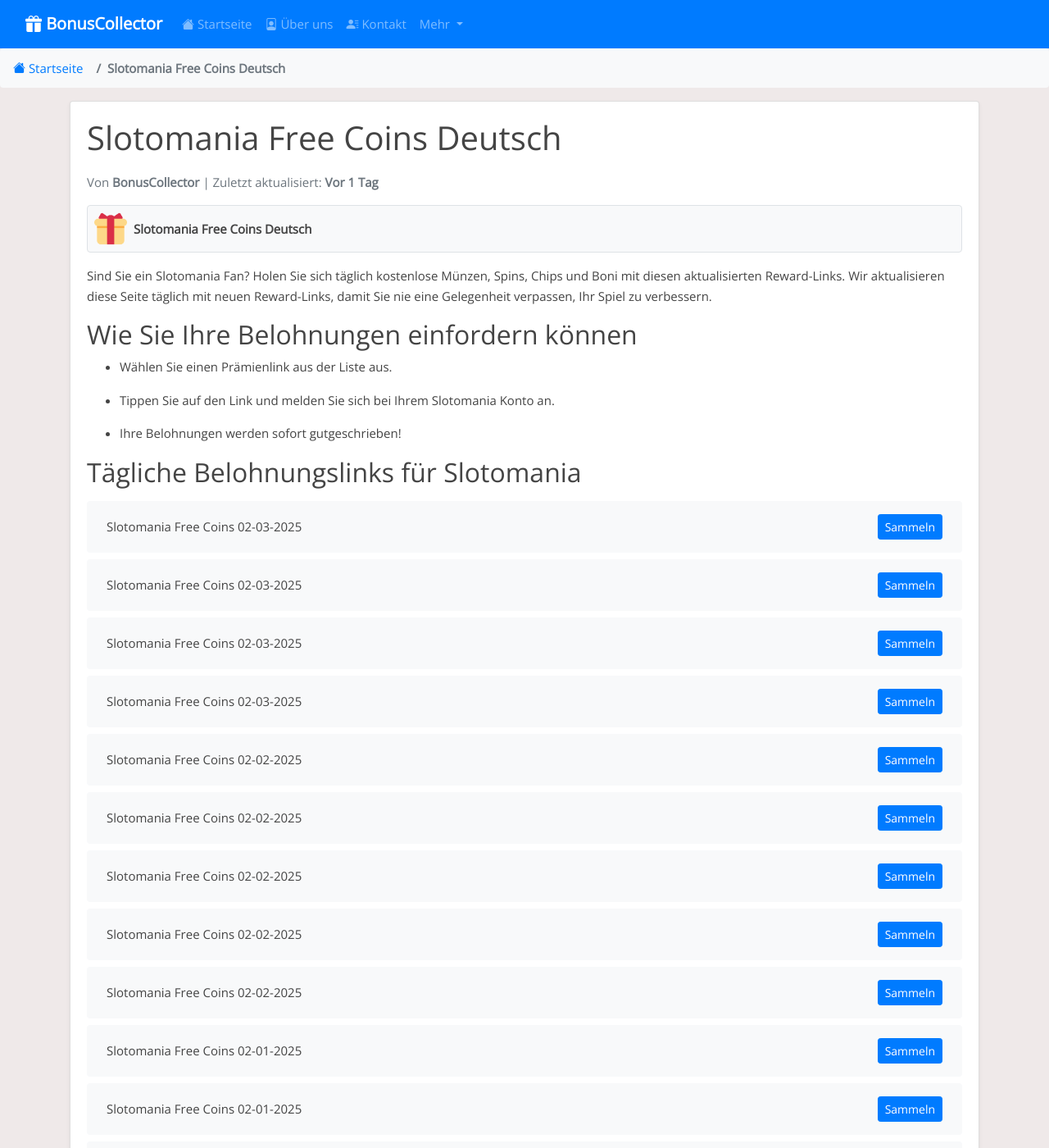
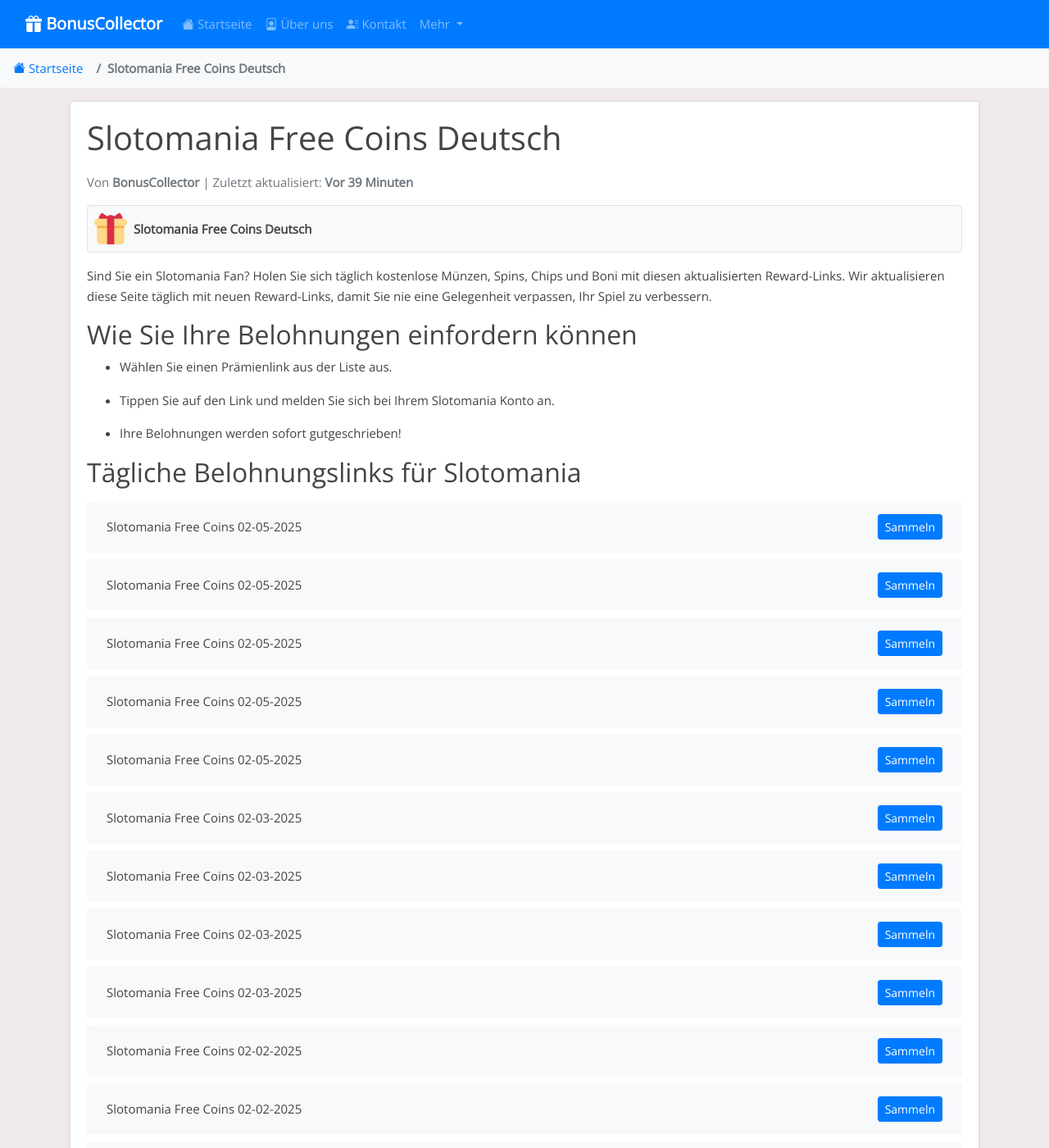
Before and after one commit to Prollad99/bs-de, a Jekyll site: the page built from _posts/2025-01-19-slotomania.md, in a window 1280 px wide and 1400 px high. Shown: the whole window at 82% size. Built offline with Jekyll 4.4.1, drawn with Linux system fonts in a browser that asks for light colours; some of the changed text lies outside the part shown.

Commit message:
Aktualisiere slotomania-Belohnungslinks, Inhalte und Änderungsdatum

```diff
--- a/_data/include_files.yml
+++ b/_data/include_files.yml
@@ -14,7 +14,7 @@
   last_modified: 2025-02-05 02:23:58
 
 slotomania.html:
-  last_modified: 2025-02-03 15:15:52
+  last_modified: 2025-02-05 12:15:30
 
 bingo-bash.html:
   last_modified: 2025-02-05 05:15:11
--- a/_includes/slotomania.html
+++ b/_includes/slotomania.html
@@ -1,4 +1,24 @@
 <ul class="list-group mt-3 mb-4">
+  <li class="list-group-item d-flex justify-content-between align-items-center">
+    <span>Slotomania Free Coins 02-05-2025</span>
+    <a href="https://api.playtika.com/redirector/?coupon_token=1_3_1738680713829_l6gzp248" class="btn btn-primary btn-sm">Sammeln</a>
+  </li>
+  <li class="list-group-item d-flex justify-content-between align-items-center">
+    <span>Slotomania Free Coins 02-05-2025</span>
+    <a href="https://api.playtika.com/redirector/?coupon_token=1_3_1738697400038_pyk2rp83" class="btn btn-primary btn-sm">Sammeln</a>
+  </li>
+  <li class="list-group-item d-flex justify-content-between align-items-center">
+    <span>Slotomania Free Coins 02-05-2025</span>
+    <a href="https://api.playtika.com/redirector/?coupon_token=1_3_1738672779610_jmg33978" class="btn btn-primary btn-sm">Sammeln</a>
+  </li>
+  <li class="list-group-item d-flex justify-content-between align-items-center">
+    <span>Slotomania Free Coins 02-05-2025</span>
+    <a href="https://api.playtika.com/redirector/?coupon_token=1_3_1737989607379_py63ww3w" class="btn btn-primary btn-sm">Sammeln</a>
+  </li>
+  <li class="list-group-item d-flex justify-content-between align-items-center">
+    <span>Slotomania Free Coins 02-05-2025</span>
+    <a href="https://api.playtika.com/redirector/?coupon_token=1_3_1738623600039_rd460ej4" class="btn btn-primary btn-sm">Sammeln</a>
+  </li>
   <li class="list-group-item d-flex justify-content-between align-items-center">
     <span>Slotomania Free Coins 02-03-2025</span>
     <a href="https://api.playtika.com/redirector/?coupon_token=1_3_1738537200283_w5ge9w4g" class="btn btn-primary btn-sm">Sammeln</a>
@@ -379,24 +399,4 @@
     <span>Slotomania Free Coins 01-19-2025</span>
     <a href="https://api.playtika.com/redirector/?coupon_token=1_3_1736945197590_jm0e3n6g" class="btn btn-primary btn-sm">Sammeln</a>
   </li>
-  <li class="list-group-item d-flex justify-content-between align-items-center">
-    <span>Slotomania Free Coins 01-19-2025</span>
-    <a href="https://api.playtika.com/redirector/?coupon_token=1_3_1736944779934_7engn0o2" class="btn btn-primary btn-sm">Sammeln</a>
-  </li>
-  <li class="list-group-item d-flex justify-content-between align-items-center">
-    <span>Slotomania Free Coins 01-19-2025</span>
-    <a href="https://api.playtika.com/redirector/?coupon_token=1_3_1736722800168_29zko9kd" class="btn btn-primary btn-sm">Sammeln</a>
-  </li>
-  <li class="list-group-item d-flex justify-content-between align-items-center">
-    <span>Slotomania Free Coins 01-19-2025</span>
-    <a href="https://api.playtika.com/redirector/?coupon_token=1_3_1736722800260_d8jrr876" class="btn btn-primary btn-sm">Sammeln</a>
-  </li>
-  <li class="list-group-item d-flex justify-content-between align-items-center">
-    <span>Slotomania Free Coins 01-19-2025</span>
-    <a href="https://api.playtika.com/redirector/?coupon_token=1_3_1736710200119_7enx5yw6" class="btn btn-primary btn-sm">Sammeln</a>
-  </li>
-  <li class="list-group-item d-flex justify-content-between align-items-center">
-    <span>Slotomania Free Coins 01-19-2025</span>
-    <a href="https://api.playtika.com/redirector/?coupon_token=1_3_1736679039525_3z8370ol" class="btn btn-primary btn-sm">Sammeln</a>
-  </li>
 </ul>
```
Also changed, not shown: links-json/slotomania.json (+20 -20 lines).
